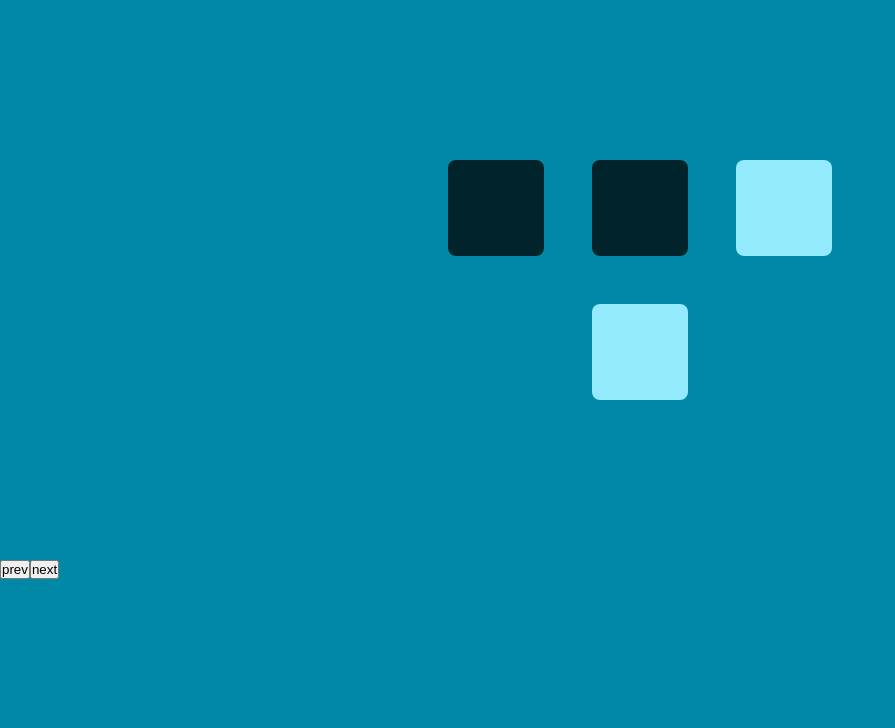
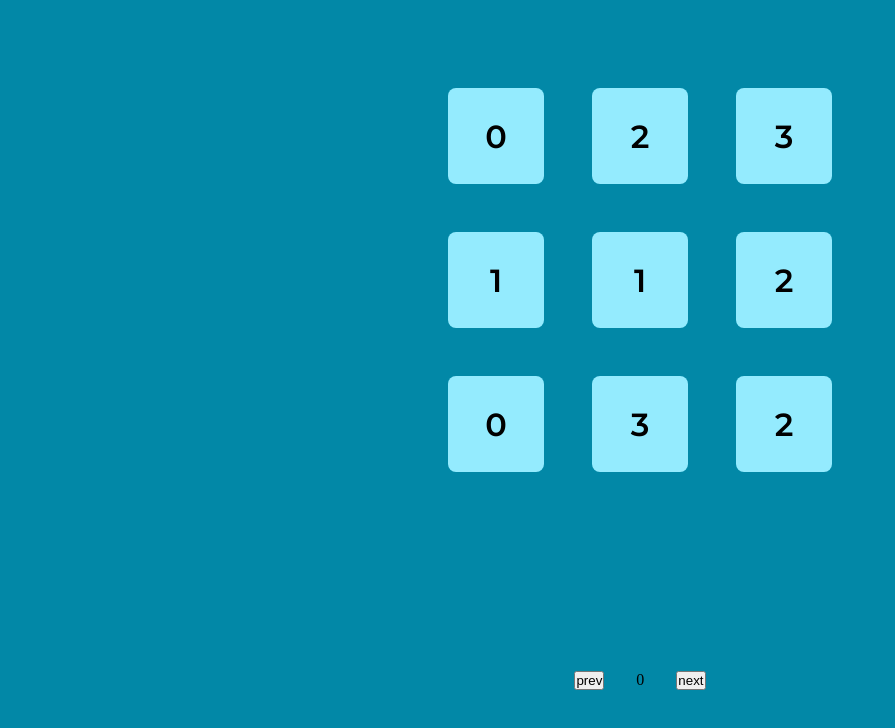
Before and after one commit to krystiano13/react-pagination, a React (Create React App) app: page / in a window 1280 px wide. Shown: the top 728 px of the page, without its empty margins (0-895 px from the left). Built offline with nearby package versions, Linux system fonts and the light colour scheme.

Commit message:
implement styles for cards

```diff
--- a/src/App.js
+++ b/src/App.js
@@ -8,7 +8,7 @@ const array = [0, 2, 3, 1, 1, 2, 0, 3, 2, 1, 1, 0, 0];
 
 const App = () => {
   const [trueArray, setTrueArray] = useState([]);
-  const [page, setPage] = useState(1);
+  const [page, setPage] = useState(0);
 
   const previousPage = () => {
     if (page - 1 >= 0) {
@@ -56,9 +56,10 @@ const App = () => {
           <Card colorId={item} />
         ))}
       </Items>
-      <Buttons className="">
-        <button onClick={previousPage}>prev</button>
-        <button onClick={nextPage}>next</button>
+      <Buttons className="flex jc-center ai-center">
+        <button className="m-2" onClick={previousPage}>prev</button>
+        <p className="m-2">{page}</p>
+        <button className="m-2" onClick={nextPage}>next</button>
       </Buttons>
     </Wrapper>
   );
--- a/src/components/Card.js
+++ b/src/components/Card.js
@@ -1,37 +1,23 @@
 import { useState, useEffect } from "react";
 import styled from "styled-components";
-import PropTypes from 'prop-types';
+import PropTypes from "prop-types";
 
 export const Card = ({ colorId }) => {
-    const [color, setColor] = useState("bg-accent");
-
-    useEffect(() => {
-        switch (colorId) {
-            case 0:
-                setColor("bg-accent");
-                break;
-            case 1:
-                setColor("bg-secondary");
-                break;
-            case 2:
-                setColor("bg");
-                break;
-            case 3:
-                setColor("bg-red");
-                break;
-        }
-    }, []);
-
-    return (
-        <CardWrapper className={`br-1 ${color} c-pointer m-3`} />
-    )
-}
+  return (
+    <CardWrapper
+      id={colorId}
+      className={`font-head f-600 f-xxl br-1 bg-accent c-pointer m-3 flex jc-center ai-center`}
+    >
+      {colorId}
+    </CardWrapper>
+  );
+};
 
 const CardWrapper = styled.div`
-    width : 6rem;
-    height : 6rem;
+  width: 6rem;
+  height: 6rem;
 `;
 
 Card.propTypes = {
-    colorId : PropTypes.number
-}
+  colorId: PropTypes.number,
+};
```
